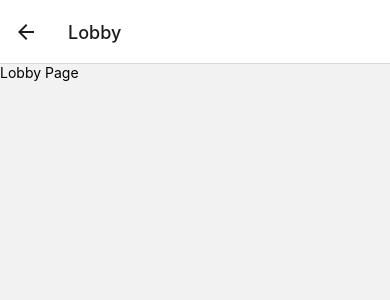
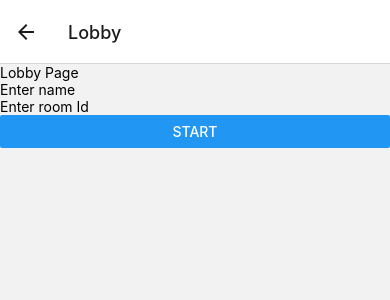
Before and after one commit to tonytyhuang/Sprintr, a React Native app in the folder FE/: screen /Lobby in a window 390 px wide. Shown: the top 300 px of the page. Built offline with nearby package versions, Linux system fonts and the light colour scheme.

Commit message:
added lobby and game rooms

```diff
--- a/FE/App.js
+++ b/FE/App.js
@@ -7,6 +7,7 @@ import HomePage from './screens/Home'
 import LobbyPage from './screens/Lobby';
 import SignupPage from './screens/Signup';
 import LoginPage from './screens/Login';
+import GamePage from './screens/Game';
 
 const Stack = createNativeStackNavigator();
 
@@ -18,6 +19,7 @@ export default function App() {
         <Stack.Screen name="Login" component={LoginPage} />
         <Stack.Screen name="Signup" component={SignupPage} />
         <Stack.Screen name="Lobby" component={LobbyPage} />
+        <Stack.Screen name="Game" component={GamePage} />
       </Stack.Navigator>
     </NavigationContainer>
   );
--- /dev/null
+++ b/FE/screens/Game.js
@@ -0,0 +1,13 @@
+import { StatusBar } from 'expo-status-bar';
+import React from 'react';
+import { StyleSheet, Text, View, Button } from 'react-native';
+
+function GamePage({navigation}){
+    return(
+        <View>
+            <Text>Game Page</Text>
+        </View>
+    );
+}
+
+export default GamePage;
--- a/FE/screens/Lobby.js
+++ b/FE/screens/Lobby.js
@@ -1,11 +1,32 @@
 import { StatusBar } from 'expo-status-bar';
-import React from 'react';
-import { StyleSheet, Text, View, Button } from 'react-native';
+import React, {useState} from 'react';
+import { StyleSheet, Text, View, Button, TextInput } from 'react-native';
 
 function LobbyPage({navigation}){
+    const [name, setName] = useState('');
+    const [roomId, setRoomId] = useState('');
+
+    const enterRoom = (n, r) => {
+
+    }
+
     return(
         <View>
             <Text>Lobby Page</Text>
+            <TextInput
+                placeholder="Enter name"
+                onChangeText={name => setName(name)}
+                defaultValue=''
+            />
+            <TextInput
+                placeholder="Enter room Id"
+                onChangeText={roomId => setRoomId(roomId)}
+                defaultValue=''
+            />
+            <Button
+                title='start'
+                onPress={()=>{navigation.navigate('Game')}}
+            />
         </View>
     );
 }
```
